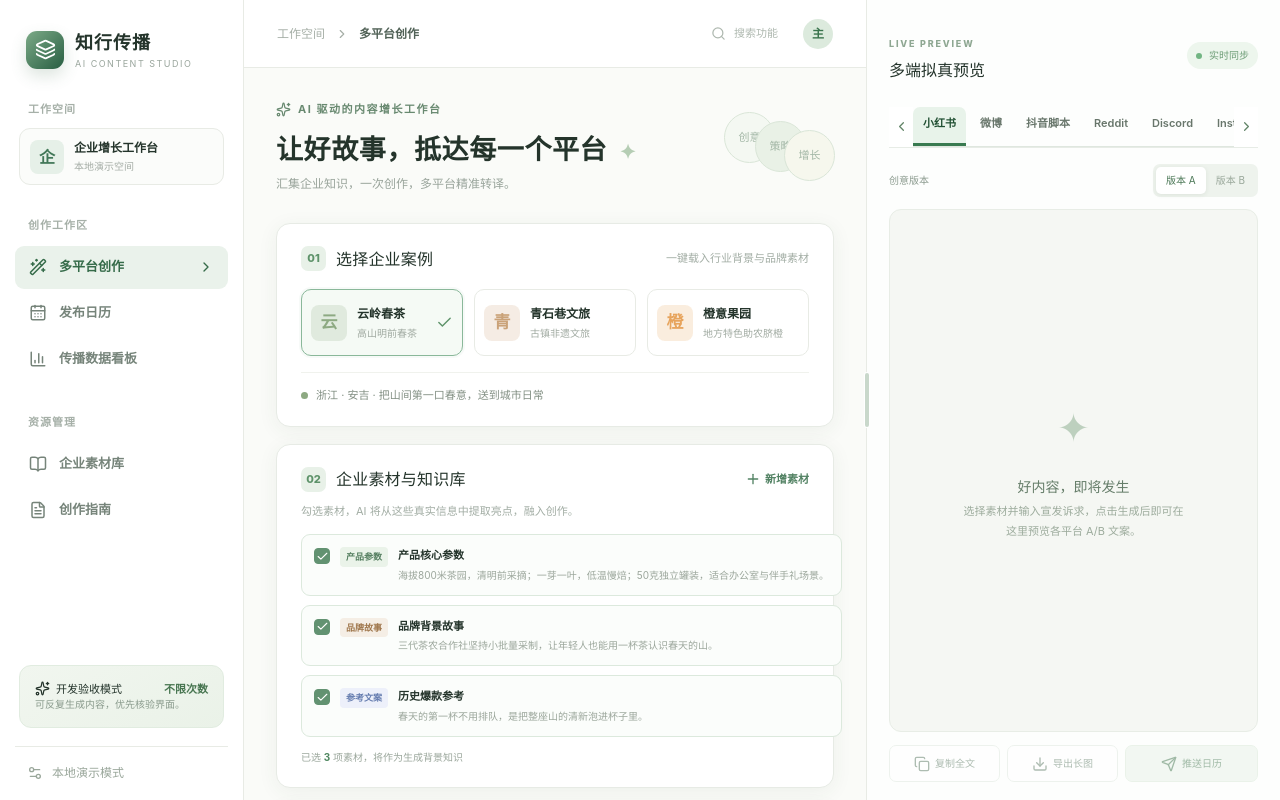
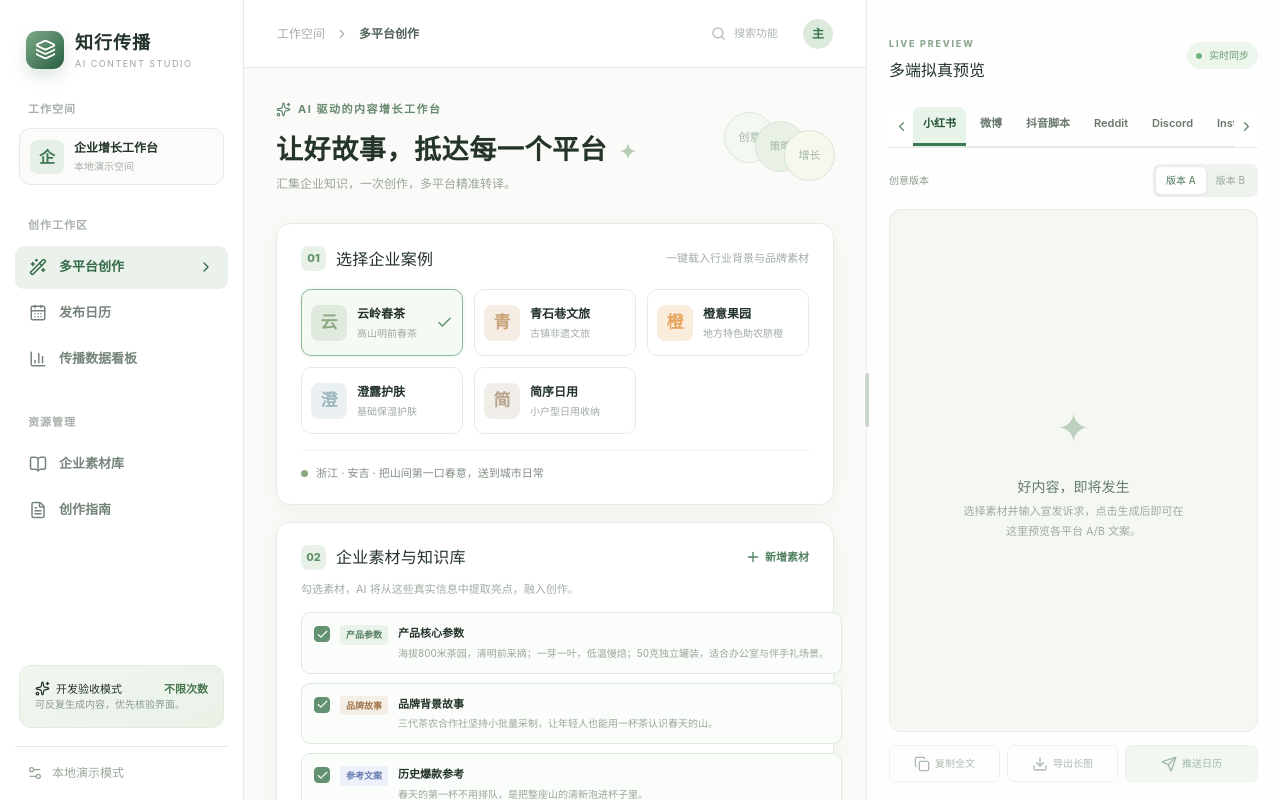
Before and after one commit to Nyx-hashhh/expert-team, a Next.js app in the folder ai-workbench/: page / in a window 1280 px wide. Shown: the top 800 px of the page. Built offline with nearby package versions, Linux system fonts and the light colour scheme.

Commit message:
feat: 新增美妆与日用品企业案例

```diff
--- a/ai-workbench/src/data/enterprises.json
+++ b/ai-workbench/src/data/enterprises.json
@@ -37,5 +37,31 @@
       { "id": "orange-story", "type": "story", "title": "品牌背景故事", "content": "返乡青年联合乡邻果农建立直销渠道，让好果子卖上合理价格，也让消费者尝到当季鲜甜。" },
       { "id": "orange-reference", "type": "reference", "title": "历史爆款参考", "content": "剥开一颗赣南脐橙，冬天的阳光就有了味道。" }
     ]
+  },
+  {
+    "id": "clear-dew-skincare",
+    "name": "澄露护肤",
+    "industry": "基础保湿护肤",
+    "location": "上海",
+    "tagline": "把基础保湿做得简单、清楚、容易坚持",
+    "accent": "#9bb8bd",
+    "materials": [
+      { "id": "dew-product", "type": "product", "title": "产品核心参数", "content": "30毫升按压瓶保湿精华；配方含甘油、泛醇与角鲨烷，未添加香精与着色剂；建议洁面后取1—2泵使用，白天后续配合防晒，具体感受因肤质与环境而异。" },
+      { "id": "dew-story", "type": "story", "title": "品牌背景故事", "content": "团队从消费者常见的护肤步骤过多、产品叠加复杂出发，围绕日常基础保湿反复调整肤感与使用步骤，希望让护肤回到容易理解、容易坚持的状态。" },
+      { "id": "dew-reference", "type": "reference", "title": "历史爆款参考", "content": "护肤不一定要做很多层，先把每天都需要的保湿认真做好。" }
+    ]
+  },
+  {
+    "id": "simple-order-home",
+    "name": "简序日用",
+    "industry": "小户型日用收纳",
+    "location": "浙江 · 宁波",
+    "tagline": "让常用的东西有位置，也让日常少一点寻找",
+    "accent": "#b7a58f",
+    "materials": [
+      { "id": "order-product", "type": "product", "title": "产品核心参数", "content": "聚丙烯材质前开式收纳箱，单只外部尺寸约32×22×16厘米；箱体可叠放，前门带卡扣与可更换标签位；适合收纳衣物、纸品及常用小件，使用前需按实际空间测量尺寸。" },
+      { "id": "order-story", "type": "story", "title": "品牌背景故事", "content": "产品团队从租住小户型时反复搬动箱子、寻找物品的经历出发，把拿取动线、尺寸适配和日常维护作为设计重点，希望收纳工具真正服务生活，而不是增加新的整理负担。" },
+      { "id": "order-reference", "type": "reference", "title": "历史爆款参考", "content": "不是把生活藏起来，而是让每件常用的小东西，都能被顺手找到。" }
+    ]
   }
 ]
--- a/ai-workbench/src/data/fallback.ts
+++ b/ai-workbench/src/data/fallback.ts
@@ -81,6 +81,40 @@ function profileFor(enterprise: Enterprise, product: string): BrandProfile {
     englishPlace: "Ganzhou, Jiangxi",
     englishProduct: "freshly picked Gannan navel oranges, hand-sorted at roughly 180–230 grams each in a five-jin family box",
     englishBenefit: "a transparent, right-sized way for households to enjoy seasonal fruit directly from the growing region",
+  };
+  if (enterprise.id === "clear-dew-skincare") return {
+    opening: "洗手台前的瓶瓶罐罐排成一列，真正每天都会用到的，往往只是其中最简单的几步。",
+    alternateOpening: "早晨赶时间时，护肤步骤越复杂，越容易有一瓶被留在角落。",
+    tension: "基础保湿看似简单，却要同时考虑配方组成、肤感、使用顺序和个人肤质；堆叠更多产品，并不自动等于更适合日常。",
+    action: "澄露护肤围绕基础保湿调整配方与肤感，30毫升按压瓶精华含甘油、泛醇与角鲨烷，未添加香精与着色剂。",
+    experience: "洁面后取1—2泵使用，白天后续配合防晒；按压包装方便控制取量，也让步骤保持清楚。实际肤感会受到肤质、用量、季节和环境影响。",
+    benefit: "让消费者先把每日基础保湿做得明白、稳定，而不是被不断增加的护肤步骤推着走。",
+    fit: "适合希望简化日常护肤步骤、关注基础保湿和配方信息的人。",
+    boundary: "不同肤质对质地与成分的感受存在差异；首次使用前应结合自身情况，出现不适时停止使用，基础保湿产品也不能替代医疗建议。",
+    strength: "明确的成分信息、1—2泵用量建议、白天防晒提醒和个体差异说明，构成澄露护肤克制、透明的基础保湿表达。",
+    visual: "按压取量、精华在手背推开的质地、洁面后的使用步骤与洗手台上被简化的护肤动线",
+    detailWalkthrough: "30毫升按压瓶先解决取量问题；甘油、泛醇与角鲨烷构成基础保湿配方信息；未添加香精与着色剂是明确的配方描述，而不是对所有肤质作绝对安全承诺。洁面后1—2泵、白天配合防晒，则把产品放回完整的日常步骤。",
+    selectionAdvice: "选择基础保湿产品时，可以同时看配方、质地、用量、后续搭配和自己的肤质环境。不要只根据单一成分判断整体效果；初次使用时控制用量并观察感受，干燥季节、空调环境和不同护肤搭配都可能改变体验。",
+    englishPlace: "Shanghai",
+    englishProduct: "a 30 ml pump-bottle hydrating serum formulated with glycerin, panthenol, and squalane, with no added fragrance or colorants",
+    englishBenefit: "a clear, manageable approach to everyday hydration without turning a basic routine into an unnecessarily complicated one",
+  };
+  if (enterprise.id === "simple-order-home") return {
+    opening: "小户型里，真正让人疲惫的往往不是东西多，而是每次要用时都得先搬开另一只箱子。",
+    alternateOpening: "柜门打开以后，常用的小件就在眼前，却总要翻过两三层才能找到。",
+    tension: "收纳工具如果只负责把东西藏起来，可能反而增加搬动、翻找和重新整理的动作；尺寸与拿取动线比看起来整齐更重要。",
+    action: "简序日用采用聚丙烯材质前开式箱体，单只外部尺寸约32×22×16厘米，可叠放，前门带卡扣和可更换标签位。",
+    experience: "前开结构让叠放后仍能拿取常用物品，标签位帮助区分衣物、纸品与小件；正式购买前仍需测量柜体、桌下或墙角的实际空间。",
+    benefit: "让常用物品在有限空间里拥有清楚位置，减少反复搬箱和寻找，而不是用更多容器制造新的整理负担。",
+    fit: "适合需要整理衣物、纸品和常用小件，并愿意先测量空间的小户型或租住家庭。",
+    boundary: "外部尺寸不等于内部可用尺寸，实际叠放高度和摆放位置需要现场测量；未提供承重数据时，不应自行推断或用于超出说明的重物。",
+    strength: "前开拿取、可叠放、标签识别和明确外部尺寸，构成简序日用围绕小空间动线而非单纯外观设计的产品逻辑。",
+    visual: "测量柜体、箱体叠放、前门开启取物、标签更换与整理前后的拿取动线",
+    detailWalkthrough: "约32×22×16厘米的外部尺寸帮助判断摆放空间；聚丙烯箱体承担日常收纳，前开门解决叠放后取物的问题，卡扣负责闭合，可更换标签位则让不同类别更容易被识别。每个结构都应对应一次真实动作，而不是只为画面整齐。",
+    selectionAdvice: "购买前先测量宽、深、高，并给开门和手部拿取预留空间；再按使用频率决定放衣物、纸品还是小件。需要特别注意内部可用尺寸、叠放高度与实际承重，缺少明确数据时不要存放过重或存在安全风险的物品。",
+    englishPlace: "Ningbo, Zhejiang",
+    englishProduct: "a front-opening polypropylene storage box measuring approximately 32 × 22 × 16 cm, designed to stack and fitted with a latch and replaceable label slot",
+    englishBenefit: "a practical way to reduce lifting and searching in compact homes by giving frequently used items a clear, accessible place",
   };
   return {
     opening: `${enterprise.location}的一天，从一个与${enterprise.industry}有关的普通动作开始。`,
```
